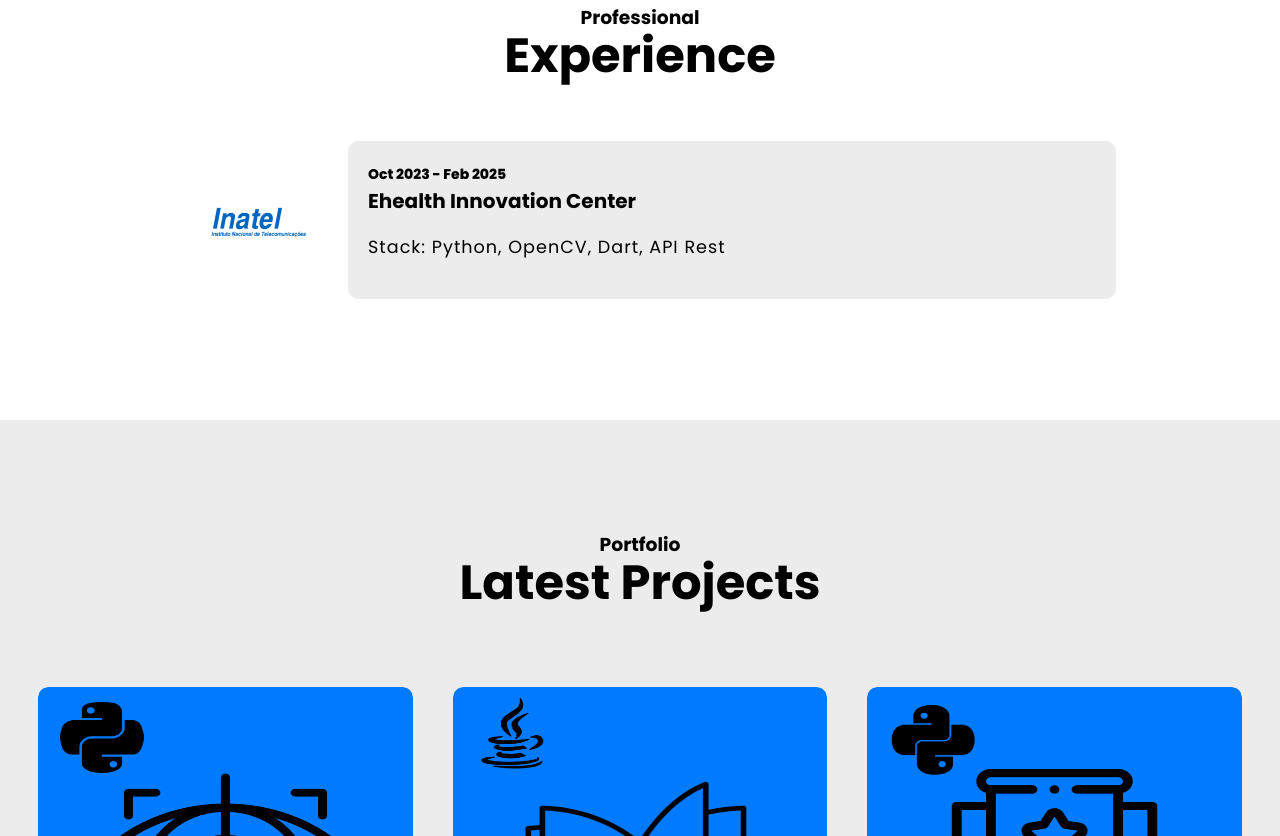
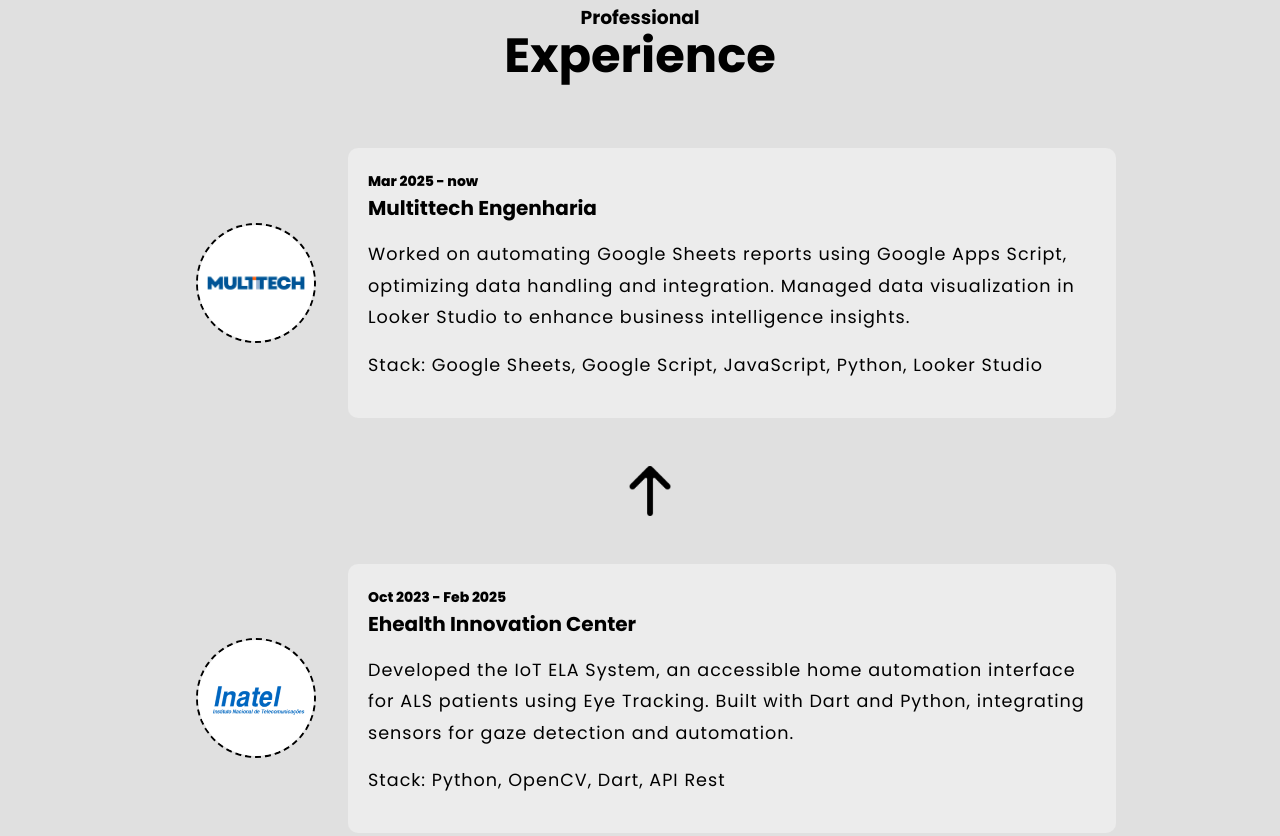
Before and after one commit to Torress01/Portfolio_V2, a plain HTML site: page index.html in a window 1280 px wide. Shown: the part 1552-2388 px from the top of the page. Drawn offline with nearby package versions, Linux system fonts and the light colour scheme.

Commit message:
multittech

```diff
--- a/css/style.css
+++ b/css/style.css
@@ -10,7 +10,7 @@
 
 :root{
     --bg-color: #ececec;
-    --second-bg-color: #ffffff;
+    --second-bg-color: #e0e0e0;
     --text-color: #333333
     --second-color: rgb(0, 0, 0);
     --main-color: #007BFF;
@@ -286,6 +286,8 @@ header.sticky{
     margin-bottom: 0.5rem;
 }
 
+/* experience */
+
 .experience{
     background-color: var(--second-bg-color);
 }
@@ -303,10 +305,21 @@ header.sticky{
     margin: 3rem 0;
 }
 
+.arrow{
+    display: flex;
+    align-items: center;
+    justify-content: center;
+}
+
+.arrow img{
+    width: 50px;
+    margin-left: 20px ;
+}
 .container img{
     width: 120px;
     height: 120px;
     border-radius: 50%;
+    border: 2px dashed #000000;
     top: 32px;
     margin: 2rem;
 }
@@ -430,6 +443,7 @@ header.sticky{
 .main-text h2{
     font-size: var(--h2-font);
     line-height: 1;
+    margin-bottom: 20px;
 }
 
 .services-content{
--- a/index.html
+++ b/index.html
@@ -81,10 +81,25 @@
         <div class="timeline">
 
             <div class="container">
+                <img src="img/multittech.png">
+                <div class="text-box">
+                    <small>Mar 2025 - <span>now</span></small>
+                    <h5><b>Multittech Engenharia</b></h5>
+                    <p>Worked on automating Google Sheets reports using Google Apps Script, optimizing data handling and integration. Managed data visualization in Looker Studio to enhance business intelligence insights.</p>
+                    <p><span>Stack:</span> Google Sheets, Google Script, JavaScript, Python, Looker Studio</p>
+                </div>
+            </div>
+
+            <div class="arrow">
+            <img src="img/up-arrow.png" alt="seta pra baixo">
+            </div>
+
+            <div class="container">
                 <img src="img/post_inatel.png">
                 <div class="text-box">
                     <small>Oct 2023 - <span>Feb 2025</span></small>
                     <h5><b>Ehealth Innovation Center</b></h5>
+                    <p>Developed the IoT ELA System, an accessible home automation interface for ALS patients using Eye Tracking. Built with Dart and Python, integrating sensors for gaze detection and automation.</p>
                     <p><span>Stack:</span> Python, OpenCV, Dart, API Rest</p>
                 </div>
             </div>
```
Also changed, not shown: img/multittech.png (added), img/up-arrow.png (added).
